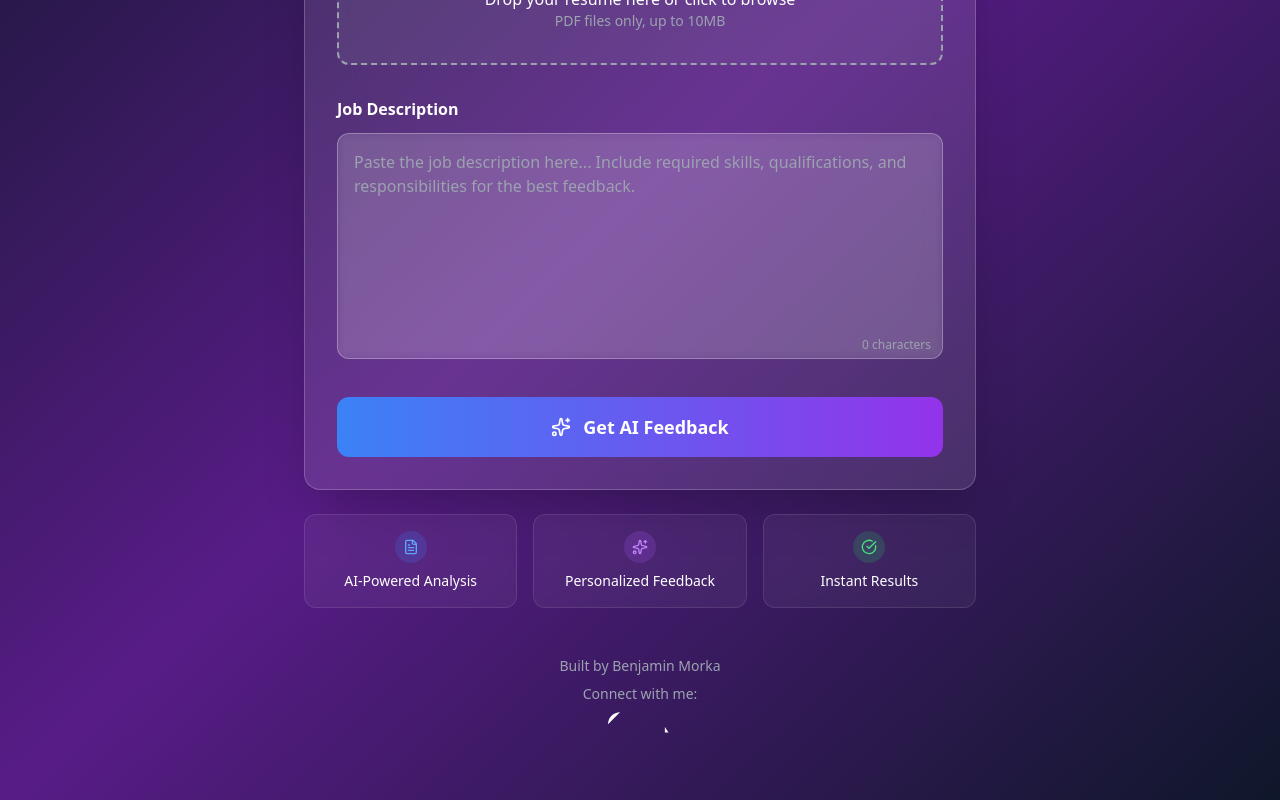
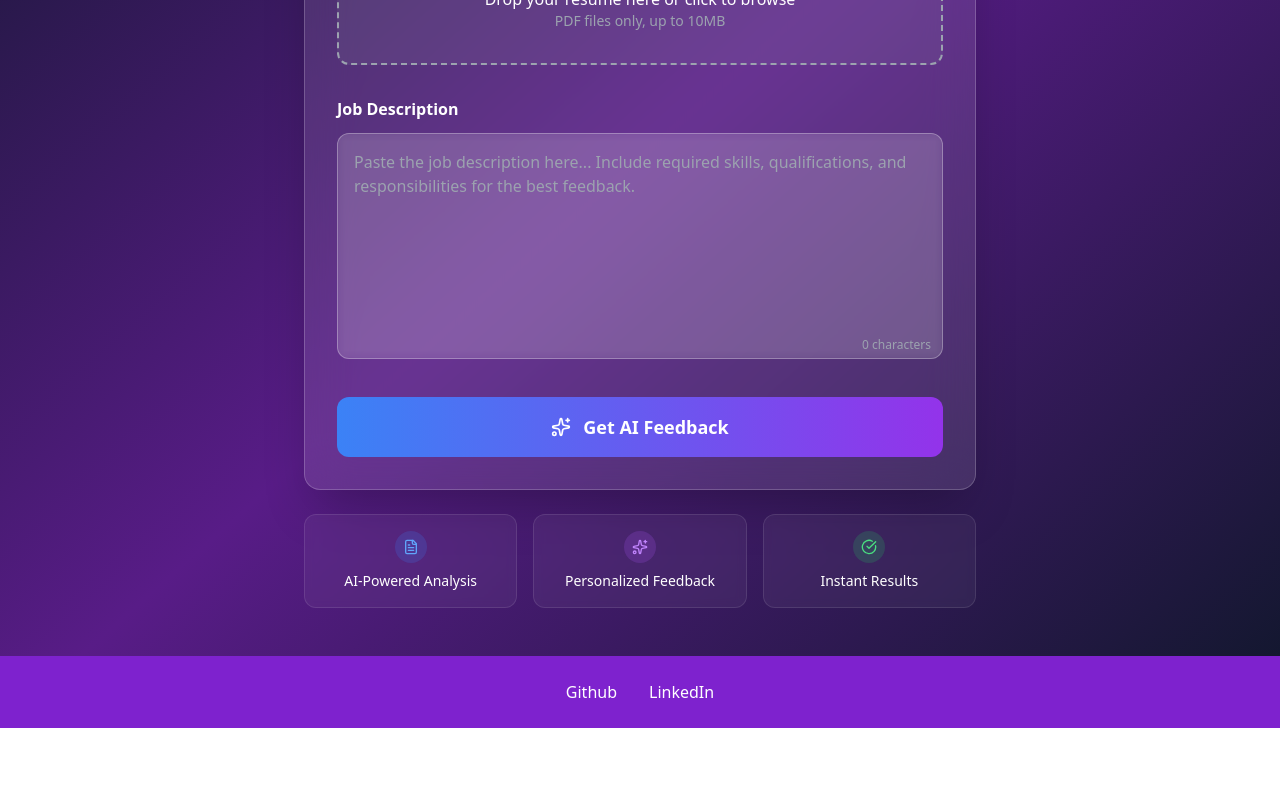
Before and after one commit to BenjaminCMorka/AI-Resume-Optimizer, a React (Create React App) app in the folder frontend/: page / in a window 1280 px wide. Shown: the part 412-1212 px from the top of the page. After the commit the page ends 1140 px from the top, so only its background shows below. Built offline with nearby package versions, Linux system fonts and the light colour scheme.

Commit message:
push footer fix

```diff
--- a/frontend/src/App.js
+++ b/frontend/src/App.js
@@ -36,6 +36,26 @@ const App = () => {
       <ResumeUpload onSubmit={handleSubmit} />
       <FeedbackDisplay feedback={feedback} loading={loading} />
 
+      <footer className="bg-purple-700 text-white py-6 text-center">
+  <div className="space-x-8">
+    <a
+      href="https://github.com/yourusername"
+      target="_blank"
+      rel="noopener noreferrer"
+      className="hover:underline"
+    >
+      Github
+    </a>
+    <a
+      href="https://linkedin.com/in/yourprofile"
+      target="_blank"
+      rel="noopener noreferrer"
+      className="hover:underline"
+    >
+      LinkedIn
+    </a>
+  </div>
+</footer>
 
     </div>
 
--- a/frontend/src/components/ResumeUpload.jsx
+++ b/frontend/src/components/ResumeUpload.jsx
@@ -238,40 +238,7 @@ const ResumeUpload = ({ onSubmit }) => {
           </div>
         </div>
       </div>
-      <footer className="text-center p-4 text-sm text-gray-400 mt-8">
-  <p className="mb-2">Built by Benjamin Morka</p>
-  <p className="mb-2">Connect with me:</p>
-  <div className="flex justify-center space-x-4">
-    <a
-      href="https://github.com/BenjaminCMorka"
-      target="_blank"
-      rel="noopener noreferrer"
-      aria-label="GitHub"
-    >
-      <svg
-        className="w-6 h-6 text-white hover:text-blue-400"
-        fill="currentColor"
-        viewBox="0 0 24 24"
-      >
-        <path d="M12 0.297c-6.63 0-12 5.373-12 12 0 5.303 ... [TRIMMED FOR BREVITY]" />
-      </svg>
-    </a>
-    <a
-      href="https://linkedin.com/in/benjamin-morka/"
-      target="_blank"
-      rel="noopener noreferrer"
-      aria-label="LinkedIn"
-    >
-      <svg
-        className="w-6 h-6 text-white hover:text-blue-400"
-        fill="currentColor"
-        viewBox="0 0 24 24"
-      >
-        <path d="M20.447 20.452h-3.554v-5.569c0-1.327 ... [TRIMMED FOR BREVITY]" />
-      </svg>
-    </a>
-  </div>
-</footer>
+
     </div>
   );
 };
```
